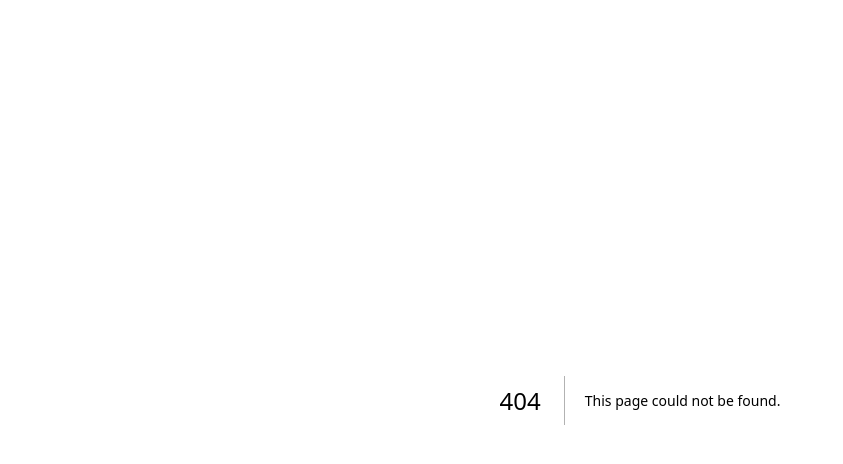
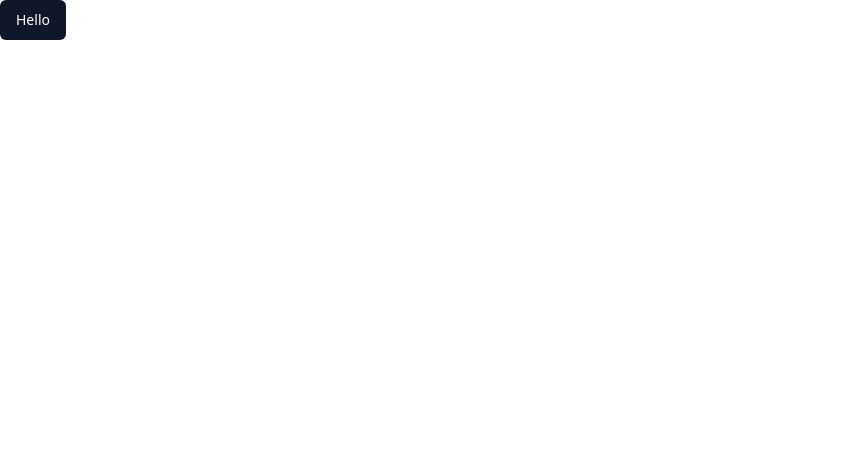
Before and after one commit to FacundoTenuta/realtime-app, a Next.js app: page /dashboard in a window 1280 px wide. Before the commit this address had no page. Shown: the top 464 px of the page, without its empty margins (0-843 px from the left). Built offline with nearby package versions, Linux system fonts and the light colour scheme.

Commit message:
✨ Add db, initial pages and custom button component

```diff
--- /dev/null
+++ b/src/app/dashboard/page.tsx
@@ -0,0 +1,10 @@
+import Button from '@/components/ui/Button';
+import { FC } from 'react';
+
+interface pageProps {}
+
+const page: FC<pageProps> = ({}) => {
+	return <Button>Hello</Button>;
+};
+
+export default page;
--- a/src/app/globals.css
+++ b/src/app/globals.css
@@ -1,27 +1,3 @@
 @tailwind base;
 @tailwind components;
 @tailwind utilities;
-
-:root {
-  --foreground-rgb: 0, 0, 0;
-  --background-start-rgb: 214, 219, 220;
-  --background-end-rgb: 255, 255, 255;
-}
-
-@media (prefers-color-scheme: dark) {
-  :root {
-    --foreground-rgb: 255, 255, 255;
-    --background-start-rgb: 0, 0, 0;
-    --background-end-rgb: 0, 0, 0;
-  }
-}
-
-body {
-  color: rgb(var(--foreground-rgb));
-  background: linear-gradient(
-      to bottom,
-      transparent,
-      rgb(var(--background-end-rgb))
-    )
-    rgb(var(--background-start-rgb));
-}
--- a/src/app/page.tsx
+++ b/src/app/page.tsx
@@ -1,124 +1,3 @@
-import Image from 'next/image'
-import { Inter } from 'next/font/google'
-
-const inter = Inter({ subsets: ['latin'] })
-
-export default function Home() {
-  return (
-    <main className="flex min-h-screen flex-col items-center justify-between p-24">
-      <div className="z-10 w-full max-w-5xl items-center justify-between font-mono text-sm lg:flex">
-        <p className="fixed left-0 top-0 flex w-full justify-center border-b border-gray-300 bg-gradient-to-b from-zinc-200 pb-6 pt-8 backdrop-blur-2xl dark:border-neutral-800 dark:bg-zinc-800/30 dark:from-inherit lg:static lg:w-auto  lg:rounded-xl lg:border lg:bg-gray-200 lg:p-4 lg:dark:bg-zinc-800/30">
-          Get started by editing&nbsp;
-          <code className="font-mono font-bold">src/app/page.tsx</code>
-        </p>
-        <div className="fixed bottom-0 left-0 flex h-48 w-full items-end justify-center bg-gradient-to-t from-white via-white dark:from-black dark:via-black lg:static lg:h-auto lg:w-auto lg:bg-none">
-          <a
-            className="pointer-events-none flex place-items-center gap-2 p-8 lg:pointer-events-auto lg:p-0"
-            href="https://vercel.com?utm_source=create-next-app&utm_medium=appdir-template&utm_campaign=create-next-app"
-            target="_blank"
-            rel="noopener noreferrer"
-          >
-            By{' '}
-            <Image
-              src="/vercel.svg"
-              alt="Vercel Logo"
-              className="dark:invert"
-              width={100}
-              height={24}
-              priority
-            />
-          </a>
-        </div>
-      </div>
-
-      <div className="relative flex place-items-center before:absolute before:h-[300px] before:w-[480px] before:-translate-x-1/2 before:rounded-full before:bg-gradient-radial before:from-white before:to-transparent before:blur-2xl before:content-[''] after:absolute after:-z-20 after:h-[180px] after:w-[240px] after:translate-x-1/3 after:bg-gradient-conic after:from-sky-200 after:via-blue-200 after:blur-2xl after:content-[''] before:dark:bg-gradient-to-br before:dark:from-transparent before:dark:to-blue-700 before:dark:opacity-10 after:dark:from-sky-900 after:dark:via-[#0141ff] after:dark:opacity-40 before:lg:h-[360px]">
-        <Image
-          className="relative dark:drop-shadow-[0_0_0.3rem_#ffffff70] dark:invert"
-          src="/next.svg"
-          alt="Next.js Logo"
-          width={180}
-          height={37}
-          priority
-        />
-      </div>
-
-      <div className="mb-32 grid text-center lg:mb-0 lg:grid-cols-4 lg:text-left">
-        <a
-          href="https://beta.nextjs.org/docs?utm_source=create-next-app&utm_medium=appdir-template&utm_campaign=create-next-app"
-          className="group rounded-lg border border-transparent px-5 py-4 transition-colors hover:border-gray-300 hover:bg-gray-100 hover:dark:border-neutral-700 hover:dark:bg-neutral-800/30"
-          target="_blank"
-          rel="noopener noreferrer"
-        >
-          <h2 className={`${inter.className} mb-3 text-2xl font-semibold`}>
-            Docs{' '}
-            <span className="inline-block transition-transform group-hover:translate-x-1 motion-reduce:transform-none">
-              -&gt;
-            </span>
-          </h2>
-          <p
-            className={`${inter.className} m-0 max-w-[30ch] text-sm opacity-50`}
-          >
-            Find in-depth information about Next.js features and API.
-          </p>
-        </a>
-
-        <a
-          href="https://nextjs.org/learn?utm_source=create-next-app&utm_medium=appdir-template-tw&utm_campaign=create-next-app"
-          className="group rounded-lg border border-transparent px-5 py-4 transition-colors hover:border-gray-300 hover:bg-gray-100 hover:dark:border-neutral-700 hover:dark:bg-neutral-800 hover:dark:bg-opacity-30"
-          target="_blank"
-          rel="noopener noreferrer"
-        >
-          <h2 className={`${inter.className} mb-3 text-2xl font-semibold`}>
-            Learn{' '}
-            <span className="inline-block transition-transform group-hover:translate-x-1 motion-reduce:transform-none">
-              -&gt;
-            </span>
-          </h2>
-          <p
-            className={`${inter.className} m-0 max-w-[30ch] text-sm opacity-50`}
-          >
-            Learn about Next.js in an interactive course with&nbsp;quizzes!
-          </p>
-        </a>
-
-        <a
-          href="https://vercel.com/templates?framework=next.js&utm_source=create-next-app&utm_medium=appdir-template&utm_campaign=create-next-app"
-          className="group rounded-lg border border-transparent px-5 py-4 transition-colors hover:border-gray-300 hover:bg-gray-100 hover:dark:border-neutral-700 hover:dark:bg-neutral-800/30"
-          target="_blank"
-          rel="noopener noreferrer"
-        >
-          <h2 className={`${inter.className} mb-3 text-2xl font-semibold`}>
-            Templates{' '}
-            <span className="inline-block transition-transform group-hover:translate-x-1 motion-reduce:transform-none">
-              -&gt;
-            </span>
-          </h2>
-          <p
-            className={`${inter.className} m-0 max-w-[30ch] text-sm opacity-50`}
-          >
-            Explore the Next.js 13 playground.
-          </p>
-        </a>
-
-        <a
-          href="https://vercel.com/new?utm_source=create-next-app&utm_medium=appdir-template&utm_campaign=create-next-app"
-          className="group rounded-lg border border-transparent px-5 py-4 transition-colors hover:border-gray-300 hover:bg-gray-100 hover:dark:border-neutral-700 hover:dark:bg-neutral-800/30"
-          target="_blank"
-          rel="noopener noreferrer"
-        >
-          <h2 className={`${inter.className} mb-3 text-2xl font-semibold`}>
-            Deploy{' '}
-            <span className="inline-block transition-transform group-hover:translate-x-1 motion-reduce:transform-none">
-              -&gt;
-            </span>
-          </h2>
-          <p
-            className={`${inter.className} m-0 max-w-[30ch] text-sm opacity-50`}
-          >
-            Instantly deploy your Next.js site to a shareable URL with Vercel.
-          </p>
-        </a>
-      </div>
-    </main>
-  )
+export default async function Home() {
+	return <div className="text-red-500">Hello world</div>;
 }
--- /dev/null
+++ b/src/components/ui/Button.tsx
@@ -0,0 +1,59 @@
+import { cn } from '@/lib/utils';
+import { VariantProps, cva } from 'class-variance-authority';
+import { Loader2 } from 'lucide-react';
+import { ButtonHTMLAttributes, FC } from 'react';
+
+const buttonVariants = cva(
+	'active:scale-95 inline-flex items-center justify-center rounded-md text-sm font-medium transition-color focus:outline-none focus:ring-2 focus:ring-slate-400 focus:ring-offset-2 disabled:opacity-50 disabled:pointer-events-none',
+	{
+		variants: {
+			variant: {
+				default: 'bg-slate-900 text-white hover:bg-slate-800',
+				ghost: 'bg-transparent hover:text-slate-900 hover:bg-slate-200',
+			},
+			size: {
+				default: 'h-10 px-4 py-2',
+				sm: 'h-9 px-2',
+				lg: 'h-11 px-8',
+			},
+		},
+		defaultVariants: {
+			variant: 'default',
+			size: 'default',
+		},
+	}
+);
+
+export interface ButtonProps
+	extends ButtonHTMLAttributes<HTMLButtonElement>,
+		VariantProps<typeof buttonVariants> {
+	isLoading?: boolean;
+}
+
+const Button: FC<ButtonProps> = ({
+	className,
+	children,
+	variant,
+	isLoading,
+	size,
+	...props
+}) => {
+	return (
+		<button
+			className={cn(
+				buttonVariants({
+					variant,
+					size,
+					className,
+				})
+			)}
+			disabled={isLoading}
+			{...props}
+		>
+			{isLoading ? <Loader2 className="mr-2 h-4 w-4 animate-spin" /> : null}
+			{children}
+		</button>
+	);
+};
+
+export default Button;
--- /dev/null
+++ b/src/lib/db.ts
@@ -0,0 +1,3 @@
+import { Redis } from '@upstash/redis';
+
+export const db = Redis.fromEnv();
--- /dev/null
+++ b/src/lib/utils.ts
@@ -0,0 +1,6 @@
+import { ClassValue, clsx } from 'clsx';
+import { twMerge } from 'tailwind-merge';
+
+export function cn(...inputs: ClassValue[]) {
+	return twMerge(clsx(inputs));
+}
```
